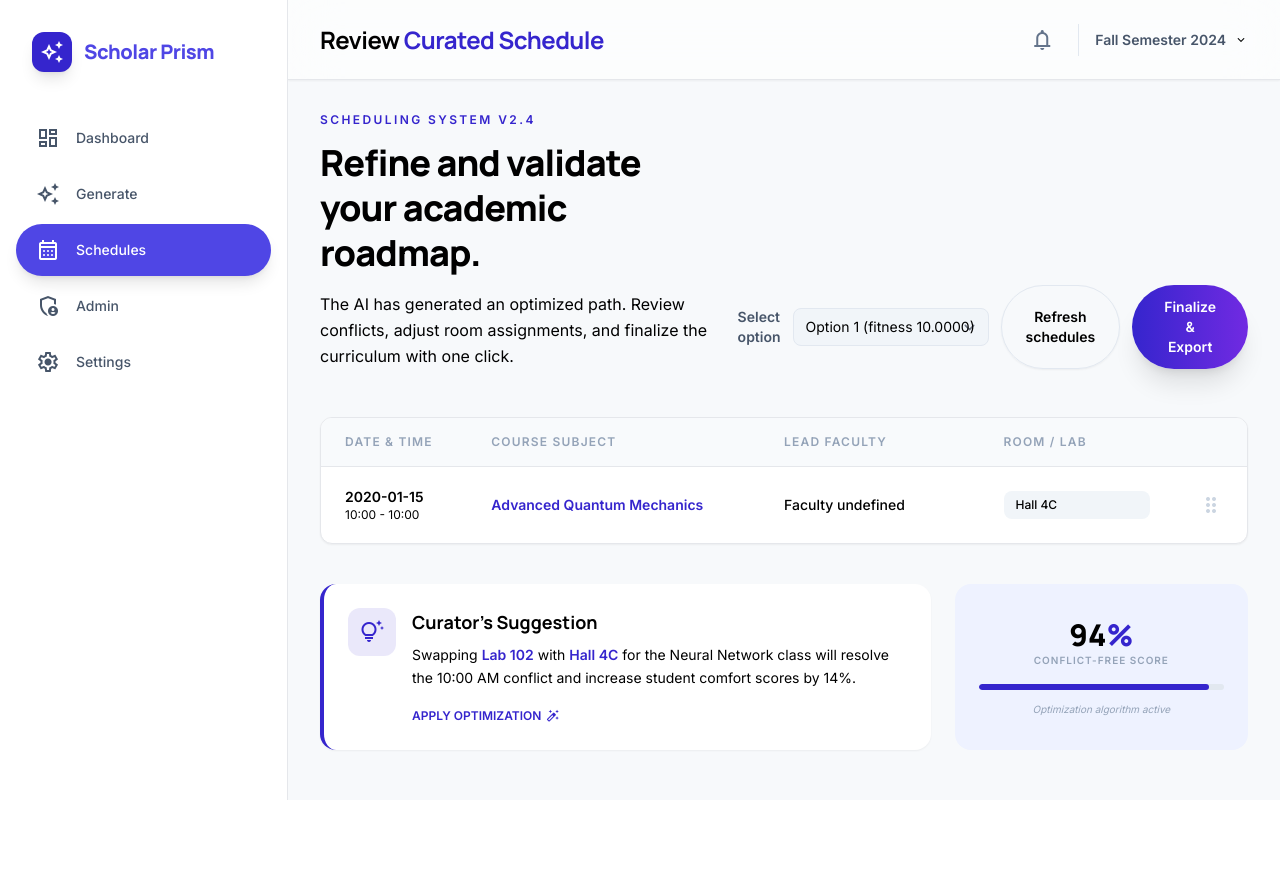
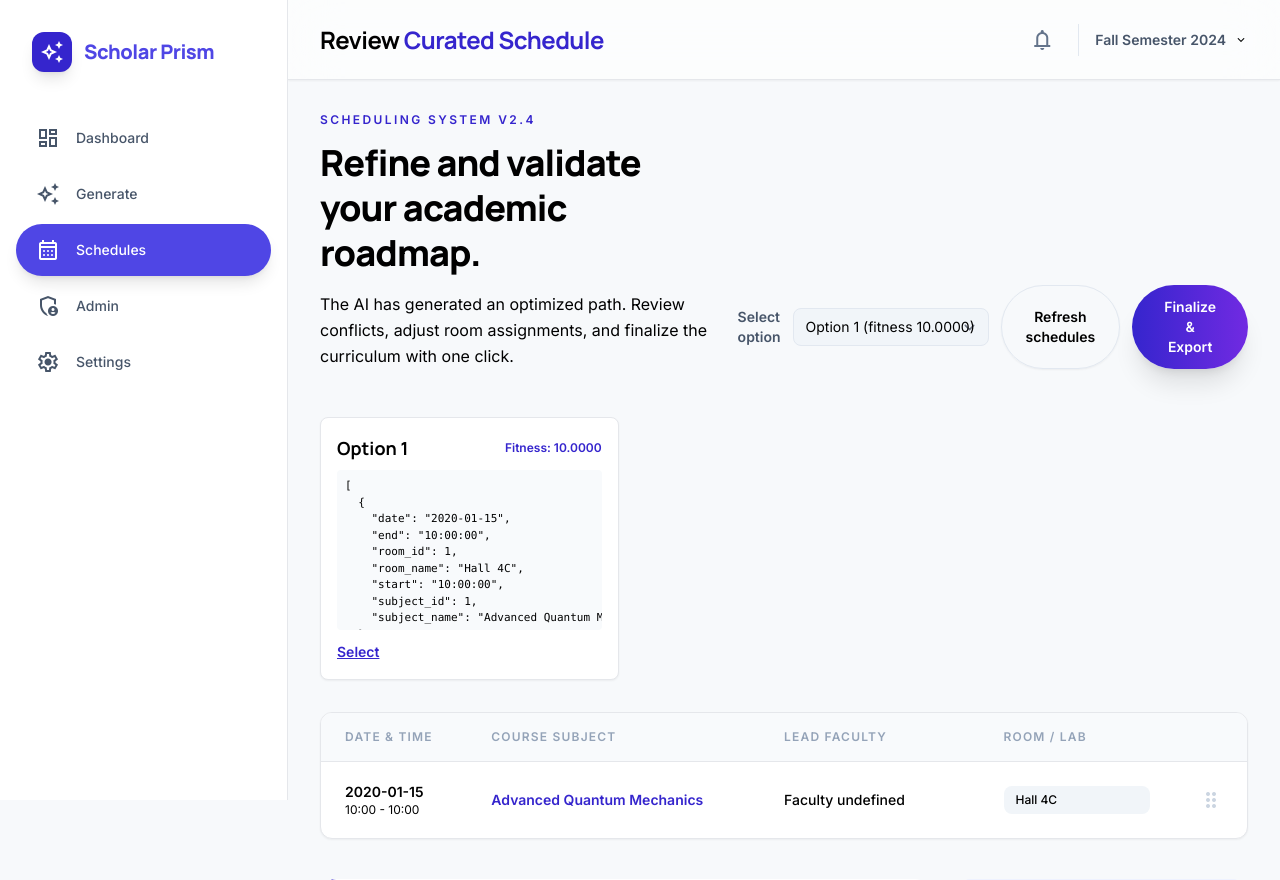
Before and after one commit to Prajwalkumar2005/AI-TIMETABLE-PROJECT---CLG-USELESS-STUFF-FORMALITY, a Flask app: page /schedules in a window 1280 px wide. Shown: the top 880 px of the page. Before the commit the page ends 800 px from the top, so only its background shows below. Run offline with Flask 3, Linux system fonts and the light colour scheme; the visitor is signed in with stand-in values (Sample User, id 1); data comes from the database, SQL or seed files in the repository; tables that the repository leaves empty hold one stand-in row (values such as "Sample post"); some libraries are stand-ins or nearby versions.

Commit message:
Return 3 GA options, UI selection, and save schedule endpoint

```diff
--- a/project/app.py
+++ b/project/app.py
@@ -1,6 +1,6 @@
 from flask import Flask, render_template, redirect, url_for, session, request
 from flask_cors import CORS
-from routes.api import api_bp, generate_timetable
+from routes.api import api_bp, generate_timetable, save_schedule
 import os
 
 app = Flask(__name__)
@@ -67,5 +67,10 @@ def generate_api():
     # Reuse the blueprint handler so logic stays in one place
     return generate_timetable()
 
+# Alias for save schedule at root level if frontend calls /save_schedule
+@app.route('/save_schedule', methods=['POST'])
+def save_schedule_root():
+    return save_schedule()
+
 if __name__ == '__main__':
     app.run(debug=True, port=5000)
--- a/project/routes/api.py
+++ b/project/routes/api.py
@@ -6,22 +6,26 @@ import random
 
 api_bp = Blueprint('api', __name__)
 
-@api_bp.route('/generate', methods=['POST'])
-def generate_timetable():
+def generate_multiple_schedules():
+    """
+    Run GA and persist top 3 options to schedule_options.
+    Returns the in-memory options for immediate UI display.
+    """
     # 1. Fetch data from DB
     faculty = db.fetch_all("SELECT * FROM faculty")
     rooms = db.fetch_all("SELECT * FROM rooms")
     subjects = db.fetch_all("SELECT * FROM subjects")
     classes = db.fetch_all("SELECT * FROM classes")
 
+    if not (faculty and rooms and subjects and classes):
+        return {"success": False, "message": "Missing seed data in DB"}, []
+
     # Map them for GA
     rooms_data = {r['id']: {'type': r['type'], 'capacity': r['capacity']} for r in rooms}
 
-    # 2. Mock some relationships for this example
-    # (In a real app, map subject to faculty and classes)
+    # Mock relationships (replace with real mapping later)
     subjects_data = {}
     for sub in subjects:
-        # Just random assignment for mock purposes, in production logic would exist
         subjects_data[sub['id']] = {
             'type': sub['type'],
             'faculty_id': random.choice([f['id'] for f in faculty]),
@@ -34,25 +38,48 @@ def generate_timetable():
     # 3. Create GA instance
     ga = GeneticAlgorithm(subjects_data, rooms_data, {}, dates_available, time_slots)
 
-    # 4. Run GA
+    # 4. Run GA -> always returns top 3
     top_3 = ga.run()
 
     # 5. Clear old options (option_no 1-3)
     db.execute_query("DELETE FROM schedule_options")
 
-    # 6. Save new options to DB
+    # 6. Save new options to DB and collect serializable response
+    options_payload = []
     for option_idx, option in enumerate(top_3):
+        serial_schedule = []
         for gene in option['schedule']:
+            serial_schedule.append({
+                'subject_id': gene['subject_id'],
+                'faculty_id': gene['faculty_id'],
+                'division_id': gene['division_id'],
+                'exam_date': gene['exam_date'].isoformat() if hasattr(gene['exam_date'], 'isoformat') else str(gene['exam_date']),
+                'start_time': str(gene['start_time']),
+                'end_time': str(gene['end_time']),
+                'room_id': gene['room_id']
+            })
             db.execute_query("""
                 INSERT INTO schedule_options (option_no, subject_id, exam_date, start_time, end_time, room_id, fitness_score)
                 VALUES (%s, %s, %s, %s, %s, %s, %s)
             """, (option_idx+1, gene['subject_id'], gene['exam_date'], gene['start_time'], gene['end_time'], gene['room_id'], option['fitness']))
+        options_payload.append({
+            "option_no": option_idx+1,
+            "fitness": option['fitness'],
+            "schedule": serial_schedule
+        })
 
+    return {"success": True, "message": "Top 3 schedules generated and saved."}, options_payload
+
+
+@api_bp.route('/generate', methods=['POST'])
+def generate_timetable():
+    meta, options = generate_multiple_schedules()
+    status_code = 200 if meta.get("success") else 400
     return jsonify({
-        "success": True,
-        "message": "Top 3 schedules generated and saved.",
-        "options": [o['fitness'] for o in top_3]
-    })
+        "success": meta.get("success", False),
+        "message": meta.get("message", ""),
+        "options": options
+    }), status_code
 
 @api_bp.route('/schedules', methods=['GET'])
 def get_schedules():
@@ -87,6 +114,31 @@ def get_schedules():
             'room_name': r.get('room_name')
         })
     return jsonify({"success": True, "data": grouped})
+
+@api_bp.route('/save_schedule', methods=['POST'])
+def save_schedule():
+    option_no = request.json.get('option_no')
+    if not option_no:
+        return jsonify({"success": False, "message": "Option number missing"}), 400
+
+    # Save into final_schedule and also into schedules table for history
+    options = db.fetch_all("SELECT * FROM schedule_options WHERE option_no = %s", (option_no,))
+    if not options:
+        return jsonify({"success": False, "message": "Option not found"}), 404
+
+    db.execute_query("DELETE FROM final_schedule")
+    db.execute_query("DELETE FROM schedules")
+    for r in options:
+        db.execute_query("""
+            INSERT INTO final_schedule (subject_id, exam_date, start_time, end_time, room_id)
+            VALUES (%s, %s, %s, %s, %s)
+        """, (r['subject_id'], r['exam_date'], r['start_time'], r['end_time'], r['room_id']))
+        db.execute_query("""
+            INSERT INTO schedules (subject_id, exam_date, start_time, end_time, room_id, option_no)
+            VALUES (%s, %s, %s, %s, %s, %s)
+        """, (r['subject_id'], r['exam_date'], r['start_time'], r['end_time'], r['room_id'], option_no))
+
+    return jsonify({"success": True, "status": "saved", "message": f"Schedule Option {option_no} saved."})
 
 @api_bp.route('/finalize', methods=['POST'])
 def finalize_schedule():
--- a/project/templates/editor.html
+++ b/project/templates/editor.html
@@ -112,6 +112,8 @@
                 </div>
             </div>
 
+            <div id="optionsContainer" class="grid grid-cols-1 md:grid-cols-3 gap-4 mb-8"></div>
+
             <!-- Main Timetable Grid -->
             <div class="bg-white rounded-xl shadow-sm border overflow-hidden">
                 <div class="grid grid-cols-12 bg-slate-50 border-b px-6 py-4">
@@ -161,7 +163,9 @@
         const optionSelector = document.getElementById('optionSelector');
         const finalizeBtn = document.getElementById('finalizeBtn');
         const refreshBtn = document.getElementById('refreshBtn');
+        const optionsContainer = document.getElementById('optionsContainer');
         const exportUrl = "{{ url_for('export') }}";
+        let cachedOptions = {};
 
         function toTimeRange(start, end) {
             return `${start?.slice(0,5)} - ${end ? end.slice(0,5) : ''}`;
@@ -169,6 +173,29 @@
 
         function clearTable() {
             timetableBody.innerHTML = '';
+        }
+
+        function renderOptionCards(grouped) {
+            optionsContainer.innerHTML = '';
+            const optionNos = Object.keys(grouped).sort();
+            if (optionNos.length === 0) {
+                optionsContainer.innerHTML = '<div class="text-sm text-slate-500">No options yet.</div>';
+                return;
+            }
+            optionNos.forEach(opt => {
+                const card = document.createElement('div');
+                card.className = 'border rounded-lg p-4 bg-white shadow-sm';
+                const fitness = grouped[opt].fitness;
+                card.innerHTML = `
+                    <div class="flex justify-between items-center mb-2">
+                        <h3 class="font-headline font-bold text-lg">Option ${opt}</h3>
+                        <span class="text-xs font-semibold text-primary">Fitness: ${fitness ?? 'N/A'}</span>
+                    </div>
+                    <pre class="bg-slate-50 p-2 rounded text-[11px] overflow-auto max-h-40">${JSON.stringify(grouped[opt].schedule, null, 2)}</pre>
+                    <button class="mt-3 text-sm font-semibold text-primary underline" onclick="selectSchedule(${opt})">Select</button>
+                `;
+                optionsContainer.appendChild(card);
+            });
         }
 
         function renderSchedules(grouped) {
@@ -227,7 +254,9 @@
                 if (placeholder) placeholder.textContent = 'Loading schedules...';
                 const res = await fetch('/api/schedules');
                 const data = await res.json();
-                renderSchedules(data.data || {});
+                cachedOptions = data.data || {};
+                renderOptionCards(cachedOptions);
+                renderSchedules(cachedOptions);
             } catch (e) {
                 console.error(e);
                 timetableBody.innerHTML = '<div class="px-6 py-5 text-sm text-red-500">Failed to load schedules.</div>';
@@ -244,12 +273,19 @@
             loadSchedules();
         });
 
+        async function selectSchedule(opt) {
+            optionSelector.value = opt;
+            renderSchedules(cachedOptions);
+        }
+
+        window.selectSchedule = selectSchedule;
+
         finalizeBtn.addEventListener('click', async (e) => {
             e.preventDefault();
             const opt = optionSelector.value;
             if (!opt) return alert('Select an option first.');
             try {
-                const res = await fetch('/api/finalize', {
+                const res = await fetch('/save_schedule', {
                     method: 'POST',
                     headers: {'Content-Type': 'application/json'},
                     body: JSON.stringify({ option_no: Number(opt) })
@@ -258,11 +294,11 @@
                 if (data.success) {
                     window.location.href = exportUrl;
                 } else {
-                    alert(data.message || 'Finalize failed');
+                    alert(data.message || 'Save failed');
                 }
             } catch (err) {
                 console.error(err);
-                alert('Finalize failed');
+                alert('Save failed');
             }
         });
 
```
Also changed, not shown: project/templates/generate.html (+27 -5 lines).
